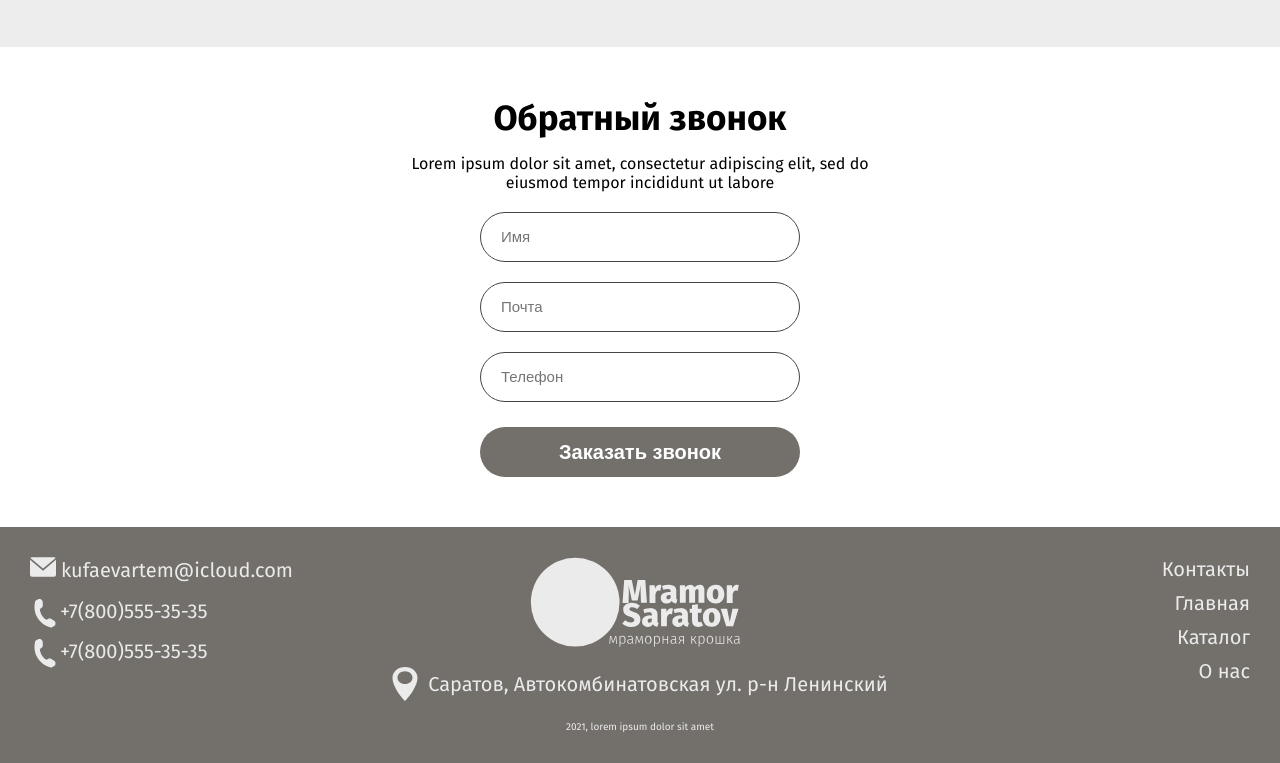
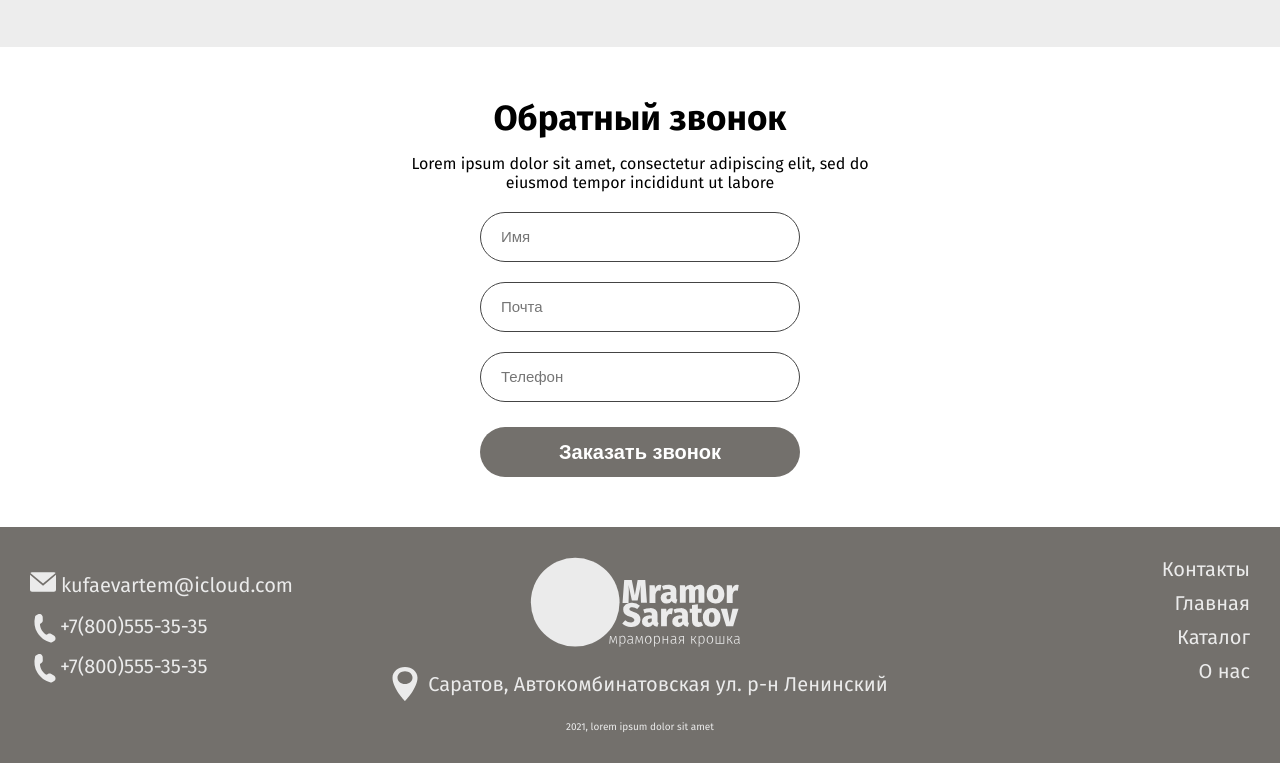
Before and after one commit to RomanDovgii/SaratovMarble, a website: page source/index.html in a window 1280 px wide. Shown: the part 4484-5247 px from the top of the page. Drawn offline with nearby package versions, Linux system fonts and the light colour scheme; files that its build step writes are made by us from their sources.

Commit message:
fixed time

```diff
--- a/source/sass/blocks/contacts.scss
+++ b/source/sass/blocks/contacts.scss
@@ -16,10 +16,10 @@
 
   display: flex;
   align-items: center;
+}
 
-  &:not(:first-child) {
-    margin-top: 15px;
-  }
+.contacts a {
+  margin-top: 15px;
 
   &:hover,
   &:focus {
```
